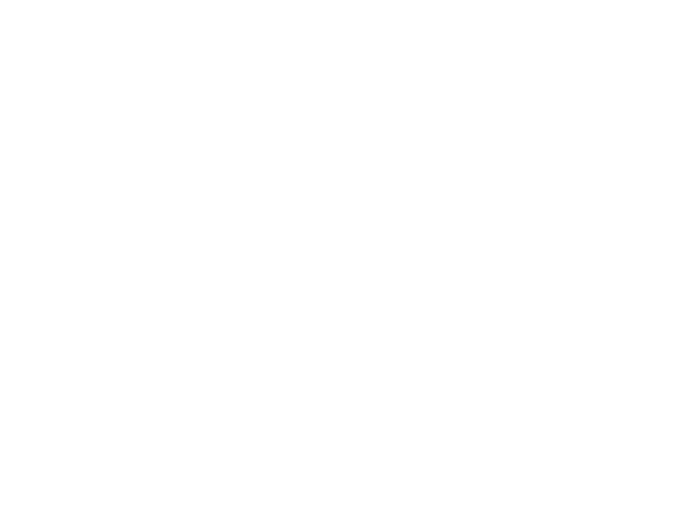
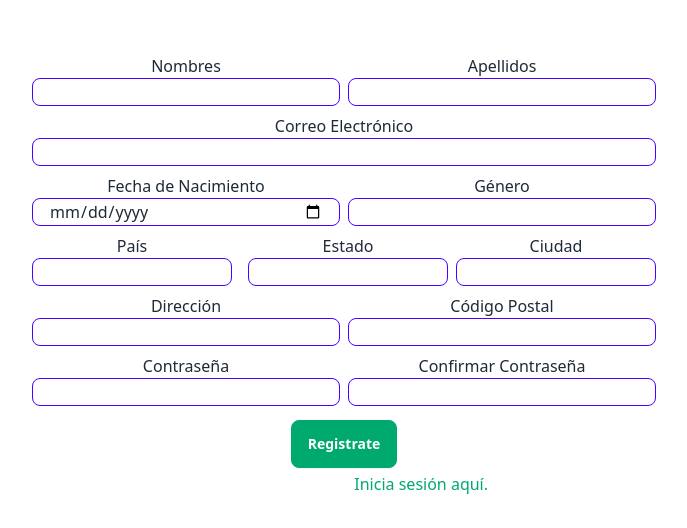
Before and after one commit to Sentineldev/libreria-ecommerce, a React (Vite) app in the folder apps/client/: page / in a window 1280 px wide. Shown: the part 146-674 px from the top of the page, without its empty margins (296-983 px from the left). Built offline with nearby package versions, Linux system fonts and the light colour scheme.

Commit message:
Creación del componente Input y creación del Formulario de Registro de Usuarios.

```diff
--- a/apps/client/src/pages/landing/sign-up/SignUpForm.tsx
+++ b/apps/client/src/pages/landing/sign-up/SignUpForm.tsx
@@ -1,8 +1,60 @@
+import { Input } from "./components/Inputs"
+import BackGroundSignUp from "./pictures/image_3.svg"
+
 function SignUp(){
     return(
-        <div>
-
-        </div>
+			<main className="w-screen h-screen">
+				<div className="w-full h-full  flex justify-center items-center">
+					<div className="w-1/2 h-1/2">
+						<form className="">
+							<div className="grid grid-cols-[1fr_1fr_1fr_1fr] grid-rows-[1fr_1fr_1fr_1fr_1fr_1fr] gap-2">
+								<Input classNameLabel="flex flex-col text-center items-center w-full h-full" classNameContainer="pl-2 col-span-2"
+									valueLabel="Nombres" inputType="text"
+								/>
+								<Input classNameLabel="flex flex-col text-center items-center w-full h-full" classNameContainer="pr-2 col-span-2"
+									valueLabel="Apellidos" inputType="text"
+								/>
+								<Input classNameLabel="flex flex-col text-center items-center w-full h-full" classNameContainer="pl-2 col-span-full pr-2"
+									valueLabel="Correo Electrónico" inputType="email"
+								/>
+								<Input classNameLabel="flex flex-col text-center items-center w-full h-full" classNameContainer="pl-2 col-span-2"
+									valueLabel="Fecha de Nacimiento" inputType="date"
+								/>
+								<Input classNameLabel="flex flex-col text-center items-center w-full h-full" classNameContainer="pr-2 col-span-2"
+									valueLabel="Género" inputType="text"
+								/>
+								<div className="col-span-full grid grid-cols-[1fr_1fr_1fr] gap-2">
+										<Input classNameLabel="flex flex-col text-center items-center w-full h-full" classNameContainer="pl-2 col-span-1"
+										valueLabel="País" inputType="text"
+										/>
+										<Input classNameLabel="flex flex-col text-center items-center w-full h-full" classNameContainer="pl-2 col-span-1"
+										valueLabel="Estado" inputType="text"
+										/>
+										<Input classNameLabel="flex flex-col text-center items-center w-full h-full" classNameContainer="pr-2 col-span-1"
+										valueLabel="Ciudad" inputType="text"
+										/>
+								</div>
+								<Input classNameLabel="flex flex-col text-center items-center w-full h-full" classNameContainer="pl-2 col-span-2"
+									valueLabel="Dirección" inputType="text"
+								/>
+								<Input classNameLabel="flex flex-col text-center items-center w-full h-full" classNameContainer="pr-2 col-span-2"
+								 valueLabel="Código Postal" inputType="text"
+								 />
+								<Input classNameLabel="flex flex-col text-center items-center w-full h-full" classNameContainer="pl-2 col-span-2"
+									valueLabel="Contraseña" inputType="password"
+								/>
+								<Input classNameLabel="flex flex-col text-center items-center w-full h-full" classNameContainer="pr-2 col-span-2"
+									valueLabel="Confirmar Contraseña" inputType="password"
+								/>
+							</div>
+							<div className="h-24 w-full mt-1 gap-1 flex flex-col justify-center items-center">
+								<button className="btn  btn-success btn-sm sm:btn-sm md:btn-md lg:btn-md text-white">Registrate</button>
+								<span className="text-white">¿Tienes una cuenta? <a href="" className="text-success">Inicia sesión aquí.</a></span>
+							</div>
+						</form>
+					</div>
+				</div>
+			</main>
     )
 
 }
--- /dev/null
+++ b/apps/client/src/pages/landing/sign-up/components/Inputs.tsx
@@ -0,0 +1,20 @@
+type PropsInputs = {
+    classNameContainer: string,
+    classNameLabel: string
+    valueLabel: string,
+    inputType: string,
+
+}
+
+export const Input = ({classNameContainer,classNameLabel, valueLabel, inputType}:PropsInputs) =>{
+    return(
+        <div className={classNameContainer}>
+            <div className="w-full h-full">
+                <label className={classNameLabel}>
+                    {valueLabel}
+                    <input type={inputType} className="w-full input input-bordered input-primary h-full" />
+                </label>
+            </div>
+        </div>
+    )
+}
```
Also changed, not shown: 1 other file (tests, documents, lock files or other folders).
